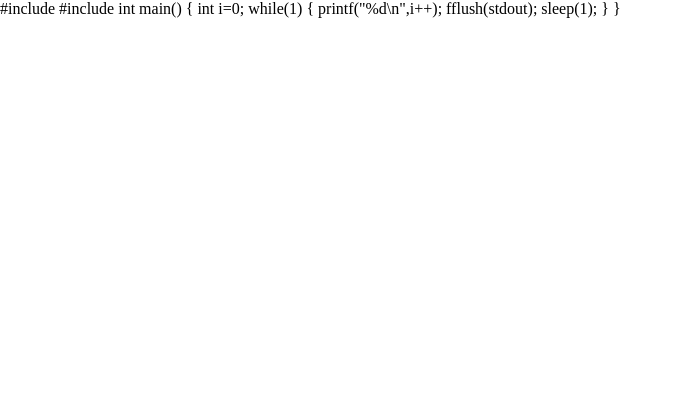
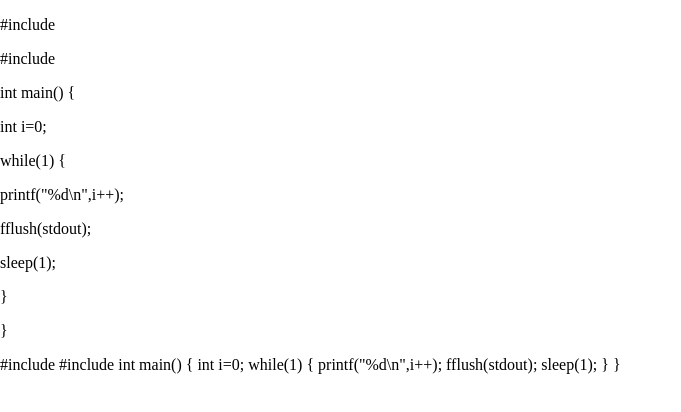
Before and after one commit to najemabdennour/compteur.c, a plain HTML site: page index.html in a window 1280 px wide. Shown: the whole page, without its empty margins (0-681 px from the left). Drawn offline with Linux system fonts and the light colour scheme.

Commit message:
Update index.html

```diff
--- a/index.html
+++ b/index.html
@@ -5,6 +5,16 @@
   <title>TP1 systeme d'exploitation 2</title>
 </head>
   <body style="width:100%; height:100%; margin:0;">
+	  <p>#include<stdio.h></p>
+	  <p>#include<unistd.h></p>
+	  <p>int main() {</p>
+	  <p>int i=0;</p>
+	  <p>while(1) {</p>
+	  <p>printf("%d\n",i++);</p>
+	  <p>fflush(stdout);</p>
+	  <p>sleep(1);</p>
+	  <p>}</p>
+	  <p>}</p>
     #include<stdio.h>
     #include<unistd.h>
 	  int main() {
```
